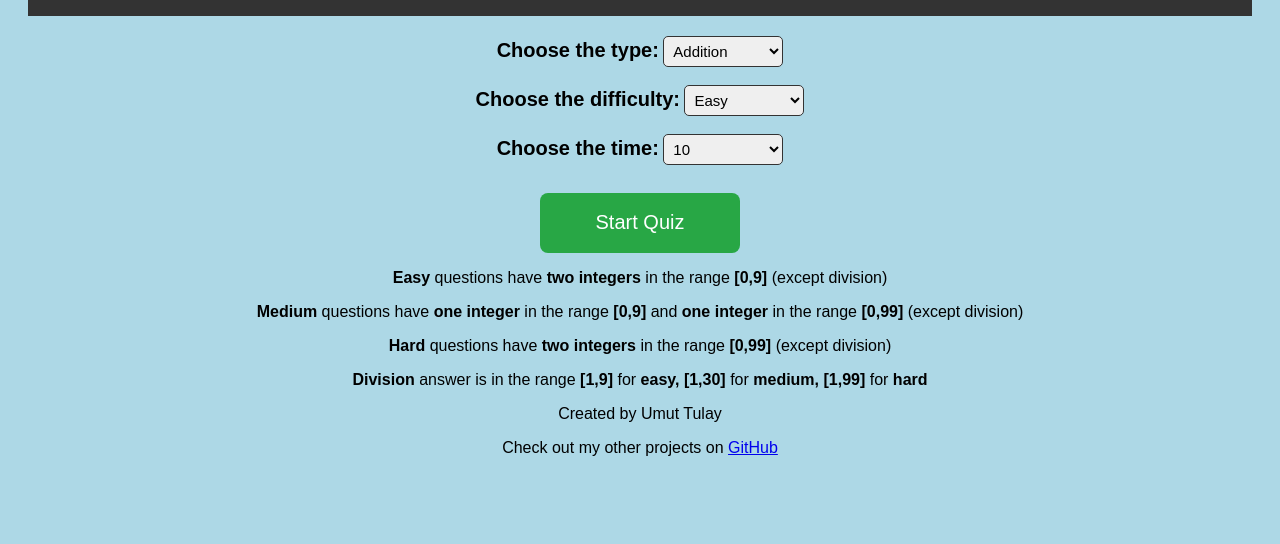
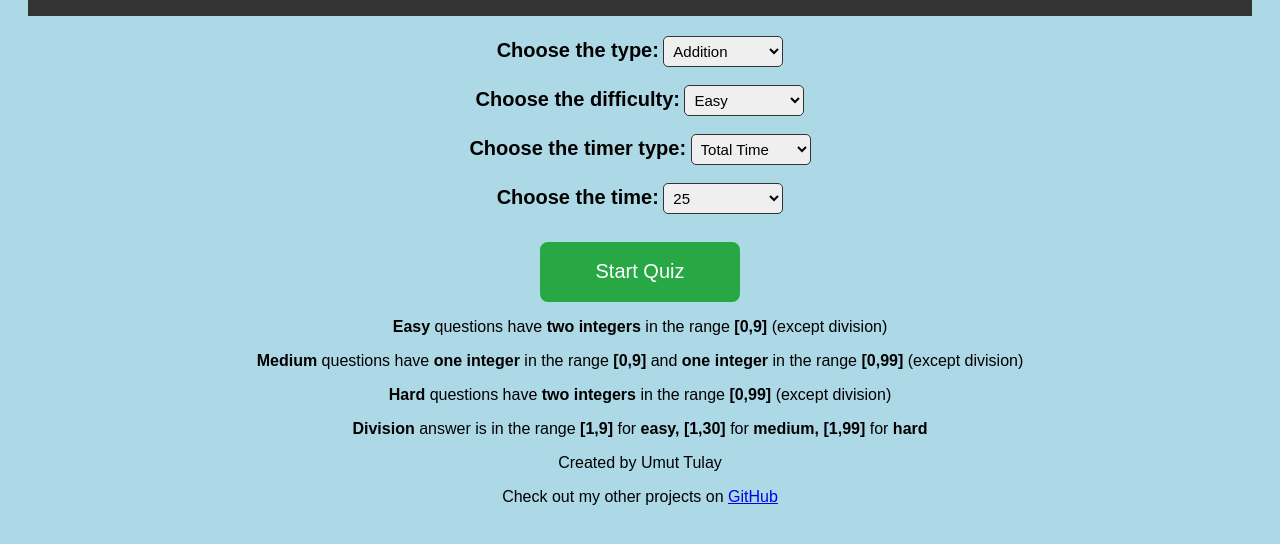
Before and after one commit to umutulay/real_mental_math, a website: page views/index.html in a window 1280 px wide. Shown: the part 122-666 px from the top of the page. Drawn offline with Linux system fonts and the light colour scheme.

Commit message:
added new time options

```diff
--- /dev/null
+++ b/public/js/dropdownTime.mjs
@@ -0,0 +1,39 @@
+var timeData = [
+    ["per-question", "5"],
+    ["per-question", "10"],
+    ["per-question", "15"],
+    ["per-question", "20"],
+    ["per-question", "25"],
+    ["total-time", "25"],
+    ["total-time", "30"],
+    ["total-time", "35"],
+    ["total-time", "40"],
+    ["total-time", "50"],
+    ["total-time", "60"]
+];
+
+function makeDropdownForTimeLimit(timeData, level1Filter) {
+    const filteredData = timeData.filter(item => item[0] === level1Filter);
+
+    const uniqueValues = new Set();
+    filteredData.forEach(r => uniqueValues.add(r[1]));
+
+    const uniqueList = Array.from(uniqueValues);
+    const dropdown = document.getElementById("time-limit");
+    dropdown.innerHTML = ""; // Clear existing options
+
+    uniqueList.forEach(item => {
+        const option = document.createElement("option");
+        option.value = item;
+        option.textContent = item;
+        dropdown.appendChild(option);
+    });
+}
+
+function applyDropDownTimer() {
+    const selectLevel1 = document.getElementById("timer-type").value;
+    makeDropdownForTimeLimit(timeData, selectLevel1);
+}
+
+document.getElementById("timer-type").addEventListener("change", applyDropDownTimer);
+applyDropDownTimer();
--- a/views/index.html
+++ b/views/index.html
@@ -37,14 +37,16 @@
         </select>
         <br><br>
 
+        <label for="timer-type">Choose the timer type:</label>
+        <select id="timer-type">
+            <option value="per-question">Per Question</option>
+            <option value="total-time" selected>Total Time</option>
+        </select>
+        <br><br>
+
         <label for="time-limit">Choose the time:</label>
-        <select id="time-limit">
-            <option value="3">3</option>
-            <option value="5">5</option>
-            <option value="10" selected>10</option>
-            <option value="15">15</option>
-            <option value="20">20</option>
-        </select>
+        <select id="time-limit"></select>
+        <script src ="/js/dropdownTime.mjs"></script>
         <br><br>
 
         <button onclick="startQuiz()">Start Quiz</button>
```
